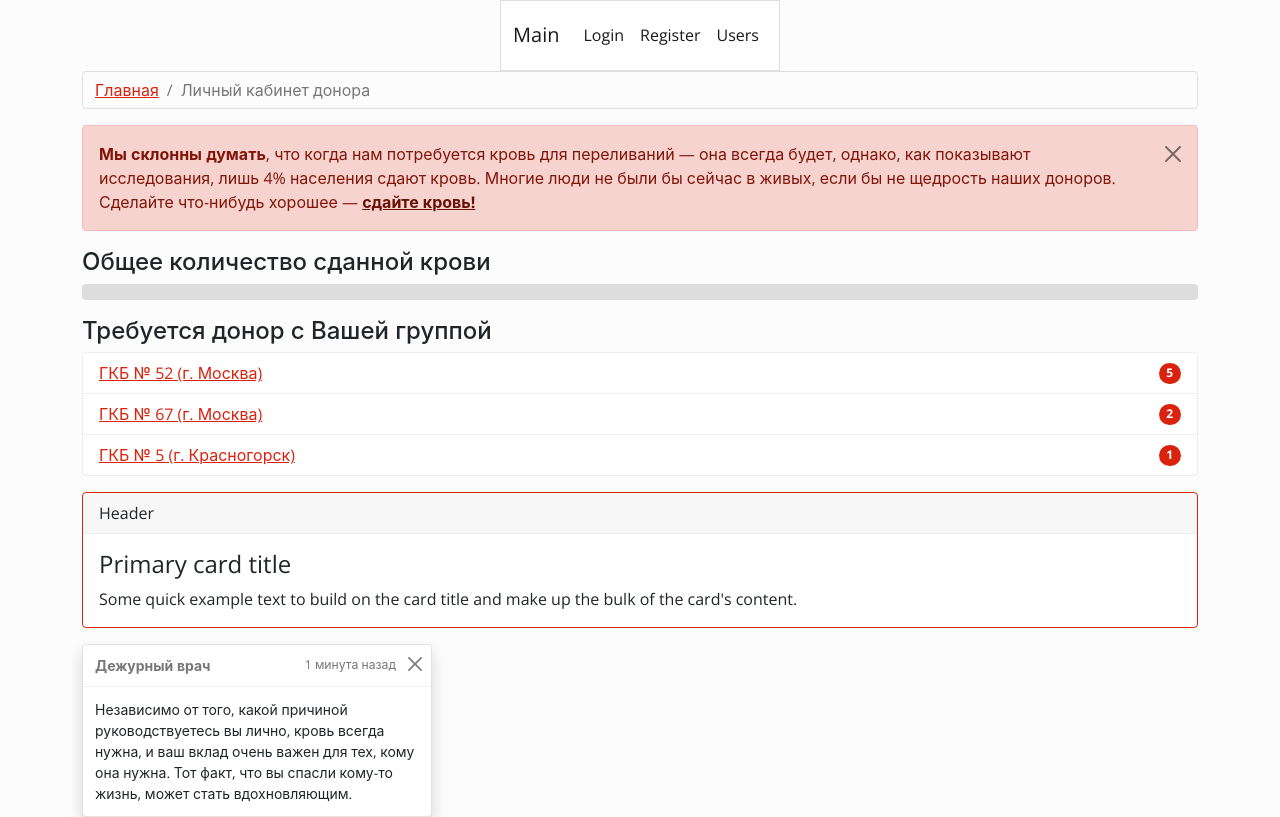
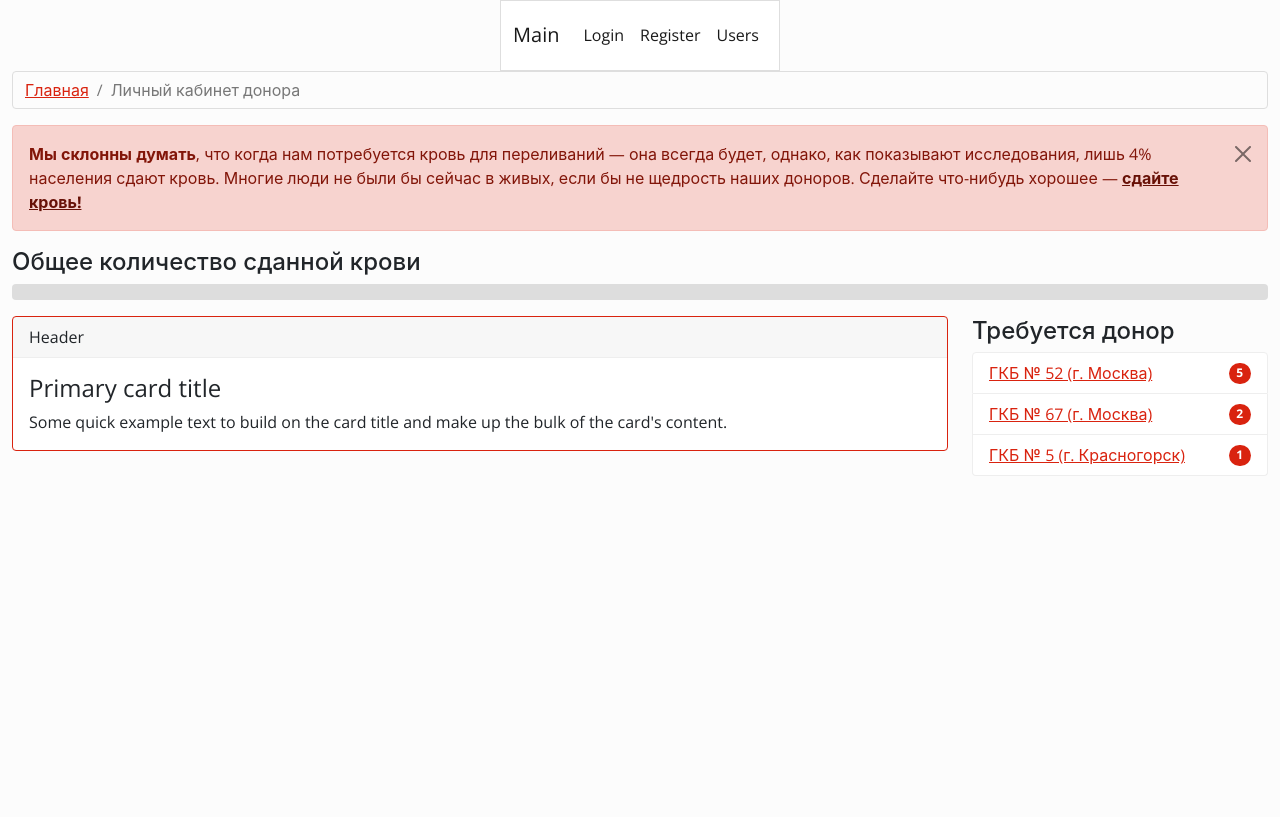
Before and after one commit to seraphimsakiewicz/iGive, a React (Create React App) app in the folder front/: page /users in a window 1280 px wide. Built offline with nearby package versions, Linux system fonts and the light colour scheme.

Commit message:
Личный кабинет. Добавлены колонки.

```diff
--- a/front/src/components/User/User.jsx
+++ b/front/src/components/User/User.jsx
@@ -4,7 +4,7 @@ import "./bootstrap.min.css";
 
 export default function User() {
   return (
-    <div className="container">
+    <div className="container-fluid">
       <ol className="breadcrumb mb-3">
         <li className="breadcrumb-item">
           <a href="#">Главная</a>
@@ -40,7 +40,25 @@ export default function User() {
         ></div>
       </div>
 
-      <h4>Требуется донор с Вашей группой</h4>
+      <div className="row">
+        <div className="col-9">
+          <div
+            className="card border-primary mb-3"
+            styleName="max-width: 20rem;"
+          >
+            <div className="card-header">Header</div>
+            <div className="card-body">
+              <h4 className="card-title">Primary card title</h4>
+              <p className="card-text">
+                Some quick example text to build on the card title and make up
+                the bulk of the card's content.
+              </p>
+            </div>
+          </div>
+        </div>
+
+        <div className="col-3">
+          <h4>Требуется донор</h4>
           <ul className="list-group mb-3">
             <li className="list-group-item d-flex justify-content-between align-items-center">
               <a href="#">ГКБ № 52 (г. Москва)</a>
@@ -55,19 +73,9 @@ export default function User() {
               <span className="badge bg-primary rounded-pill">1</span>
             </li>
           </ul>
-
-      <div className="card border-primary mb-3" styleName="max-width: 20rem;">
-        <div className="card-header">Header</div>
-        <div className="card-body">
-          <h4 className="card-title">Primary card title</h4>
-          <p className="card-text">
-            Some quick example text to build on the card title and make up the
-            bulk of the card's content.
-          </p>
-        </div>
         </div>
 
-      <div
+        {/* <div
           className="toast show"
           role="alert"
           aria-live="assertive"
@@ -91,6 +99,8 @@ export default function User() {
           факт, что вы спасли кому-то жизнь, может стать вдохновляющим.
         </div>
       </div>
+        </div> */}
+      </div>
     </div>
   );
 }
```
Lines whose indentation alone changed are shown as unchanged.
